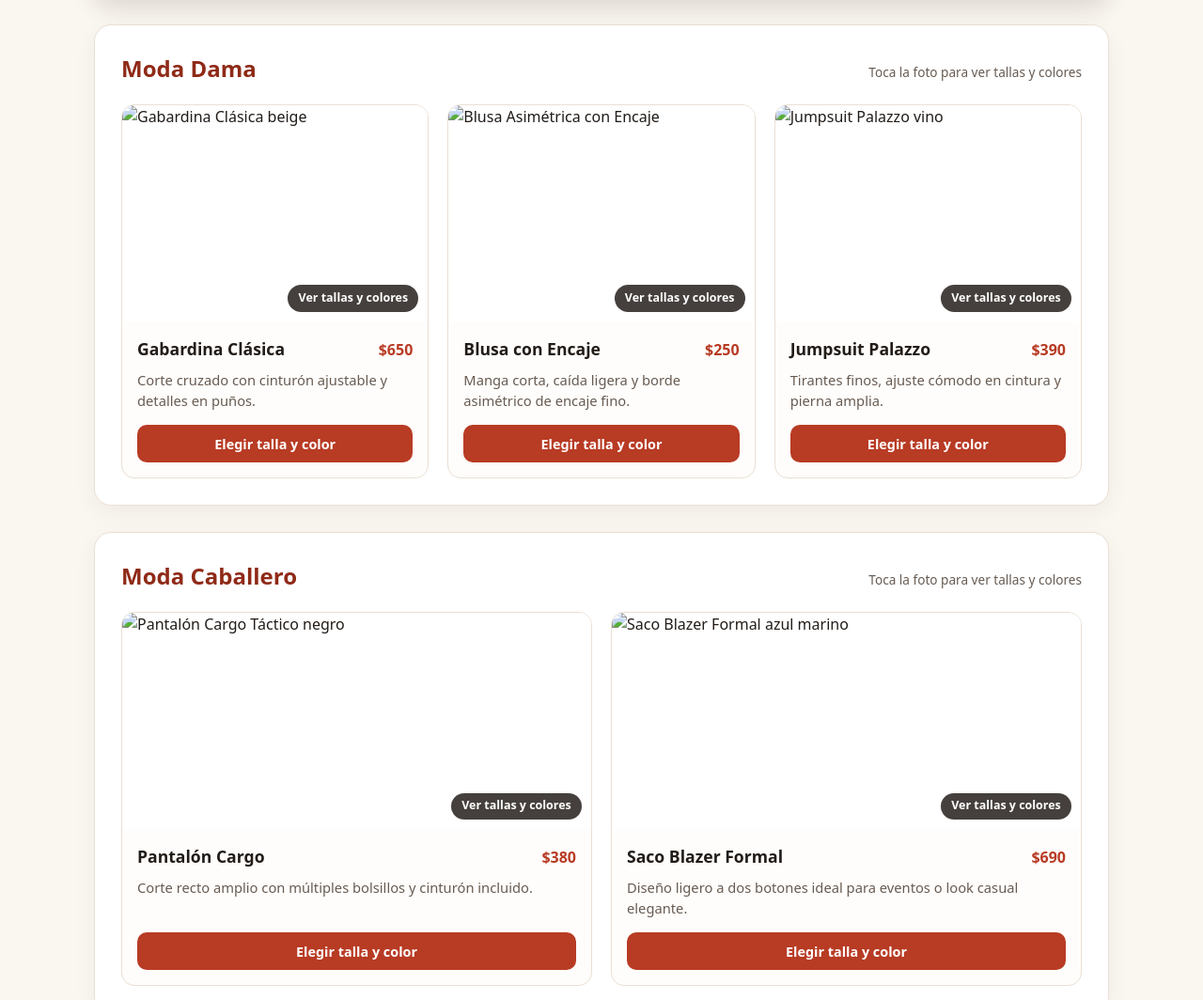
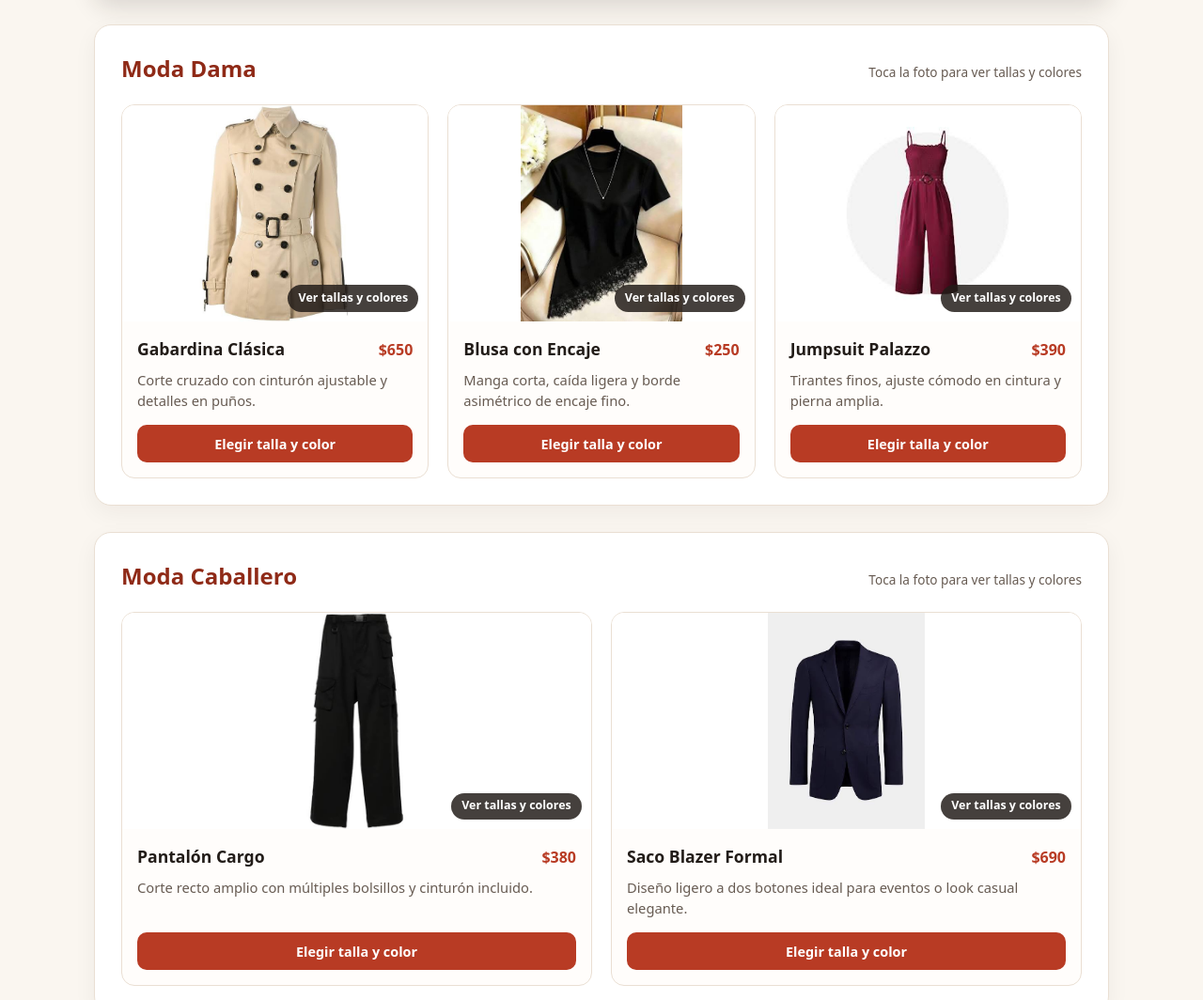
Before and after one commit to panchito-el-gamer/ejemplo-ropa, a plain HTML site: page index.html in a window 1280 px wide. Shown: the part 589-1653 px from the top of the page at 94% size. Drawn offline with Linux system fonts and the light colour scheme.

Commit message:
Update index.html

```diff
--- a/index.html
+++ b/index.html
@@ -47,9 +47,9 @@
           <span class="hint">Toca la foto para ver tallas y colores</span>
         </div>
         <div class="grid">
-          <article class="card" data-nombre="Gabardina Clásica" data-precio="$650" data-img="img/gabardina.jpg" data-tallas="CH, M, G" data-colores="Beige Arena, Negro, Camel" data-desc="Gabardina cruzada con cinturón ajustable y botones en contraste.">
+          <article class="card" data-nombre="Gabardina Clásica" data-precio="$650" data-img="gabardina.jpg" data-tallas="CH, M, G" data-colores="Beige Arena, Negro, Camel" data-desc="Gabardina cruzada con cinturón ajustable y botones en contraste.">
             <div class="img-wrap" onclick="abrirModal(this.closest('.card'))">
-              <img src="img/gabardina.jpg" alt="Gabardina Clásica beige" />
+              <img src="gabardina.jpg" alt="Gabardina Clásica beige" />
               <span class="zoom-pill">Ver tallas y colores</span>
             </div>
             <div class="card-body">
@@ -62,9 +62,9 @@
             </div>
           </article>
 
-          <article class="card" data-nombre="Blusa Asimétrica con Encaje" data-precio="$250" data-img="img/blusa.jpg" data-tallas="CH, M, G, XG" data-colores="Negro, Vino, Blanco" data-desc="Blusa de manga corta con corte asimétrico y detalle inferior de encaje.">
+          <article class="card" data-nombre="Blusa Asimétrica con Encaje" data-precio="$250" data-img="blusa.jpg" data-tallas="CH, M, G, XG" data-colores="Negro, Vino, Blanco" data-desc="Blusa de manga corta con corte asimétrico y detalle inferior de encaje.">
             <div class="img-wrap" onclick="abrirModal(this.closest('.card'))">
-              <img src="img/blusa.jpg" alt="Blusa Asimétrica con Encaje" />
+              <img src="blusa.jpg" alt="Blusa Asimétrica con Encaje" />
               <span class="zoom-pill">Ver tallas y colores</span>
             </div>
             <div class="card-body">
@@ -77,9 +77,9 @@
             </div>
           </article>
 
-          <article class="card" data-nombre="Jumpsuit Palazzo con Cinturón" data-precio="$390" data-img="img/jumpsuit.jpg" data-tallas="CH, M, G" data-colores="Vino, Negro, Azul Marino" data-desc="Enterizo de tirantes con cintura elástica tipo nido de abeja y cinturón incluido.">
+          <article class="card" data-nombre="Jumpsuit Palazzo con Cinturón" data-precio="$390" data-img="jumpsuit.jpg" data-tallas="CH, M, G" data-colores="Vino, Negro, Azul Marino" data-desc="Enterizo de tirantes con cintura elástica tipo nido de abeja y cinturón incluido.">
             <div class="img-wrap" onclick="abrirModal(this.closest('.card'))">
-              <img src="img/jumpsuit.jpg" alt="Jumpsuit Palazzo vino" />
+              <img src="jumpsuit.jpg" alt="Jumpsuit Palazzo vino" />
               <span class="zoom-pill">Ver tallas y colores</span>
             </div>
             <div class="card-body">
@@ -101,9 +101,9 @@
           <span class="hint">Toca la foto para ver tallas y colores</span>
         </div>
         <div class="grid">
-          <article class="card" data-nombre="Pantalón Cargo Táctico" data-precio="$380" data-img="img/cargo.jpg" data-tallas="28, 30, 32, 34, 36" data-colores="Negro, Verde Militar, Caqui" data-desc="Pantalón corte amplio con bolsas laterales de solapa y cinturón con hebilla.">
+          <article class="card" data-nombre="Pantalón Cargo Táctico" data-precio="$380" data-img="cargo.jpg" data-tallas="28, 30, 32, 34, 36" data-colores="Negro, Verde Militar, Caqui" data-desc="Pantalón corte amplio con bolsas laterales de solapa y cinturón con hebilla.">
             <div class="img-wrap" onclick="abrirModal(this.closest('.card'))">
-              <img src="img/cargo.jpg" alt="Pantalón Cargo Táctico negro" />
+              <img src="cargo.jpg" alt="Pantalón Cargo Táctico negro" />
               <span class="zoom-pill">Ver tallas y colores</span>
             </div>
             <div class="card-body">
@@ -116,9 +116,9 @@
             </div>
           </article>
 
-          <article class="card" data-nombre="Saco Blazer Formal" data-precio="$690" data-img="img/saco.jpg" data-tallas="36, 38, 40, 42" data-colores="Azul Marino, Negro, Gris Oxford" data-desc="Saco de corte moderno a dos botones con bolsillos de parche.">
+          <article class="card" data-nombre="Saco Blazer Formal" data-precio="$690" data-img="saco.jpg" data-tallas="36, 38, 40, 42" data-colores="Azul Marino, Negro, Gris Oxford" data-desc="Saco de corte moderno a dos botones con bolsillos de parche.">
             <div class="img-wrap" onclick="abrirModal(this.closest('.card'))">
-              <img src="img/saco.jpg" alt="Saco Blazer Formal azul marino" />
+              <img src="saco.jpg" alt="Saco Blazer Formal azul marino" />
               <span class="zoom-pill">Ver tallas y colores</span>
             </div>
             <div class="card-body">
@@ -140,9 +140,9 @@
           <span class="hint">Toca la foto para ver tallas y colores</span>
         </div>
         <div class="grid">
-          <article class="card" data-nombre="Zapatos Casual-Formal" data-precio="$480" data-img="img/zapatos.jpg" data-tallas="25, 26, 27, 28, 29" data-colores="Negro, Café Chocolate" data-desc="Calzado con agujetas, acabado liso y suela cómoda con detalle café.">
+          <article class="card" data-nombre="Zapatos Casual-Formal" data-precio="$480" data-img="zapatos.jpg" data-tallas="25, 26, 27, 28, 29" data-colores="Negro, Café Chocolate" data-desc="Calzado con agujetas, acabado liso y suela cómoda con detalle café.">
             <div class="img-wrap" onclick="abrirModal(this.closest('.card'))">
-              <img src="img/zapatos.jpg" alt="Zapatos Casual-Formal negros" />
+              <img src="zapatos.jpg" alt="Zapatos Casual-Formal negros" />
               <span class="zoom-pill">Ver tallas y colores</span>
             </div>
             <div class="card-body">
@@ -155,9 +155,9 @@
             </div>
           </article>
 
-          <article class="card" data-nombre="Gorra NY Curva" data-precio="$220" data-img="img/gorra.jpg" data-tallas="Unitalla (Ajustable), M/L" data-colores="Negro/Blanco, Azul Marino, Rojo" data-desc="Gorra de visera curva con bordado frontal en relieve y logo lateral.">
+          <article class="card" data-nombre="Gorra NY Curva" data-precio="$220" data-img="gorra.jpg" data-tallas="Unitalla (Ajustable), M/L" data-colores="Negro/Blanco, Azul Marino, Rojo" data-desc="Gorra de visera curva con bordado frontal en relieve y logo lateral.">
             <div class="img-wrap" onclick="abrirModal(this.closest('.card'))">
-              <img src="img/gorra.jpg" alt="Gorra NY Curva negra" />
+              <img src="gorra.jpg" alt="Gorra NY Curva negra" />
               <span class="zoom-pill">Ver tallas y colores</span>
             </div>
             <div class="card-body">
```
